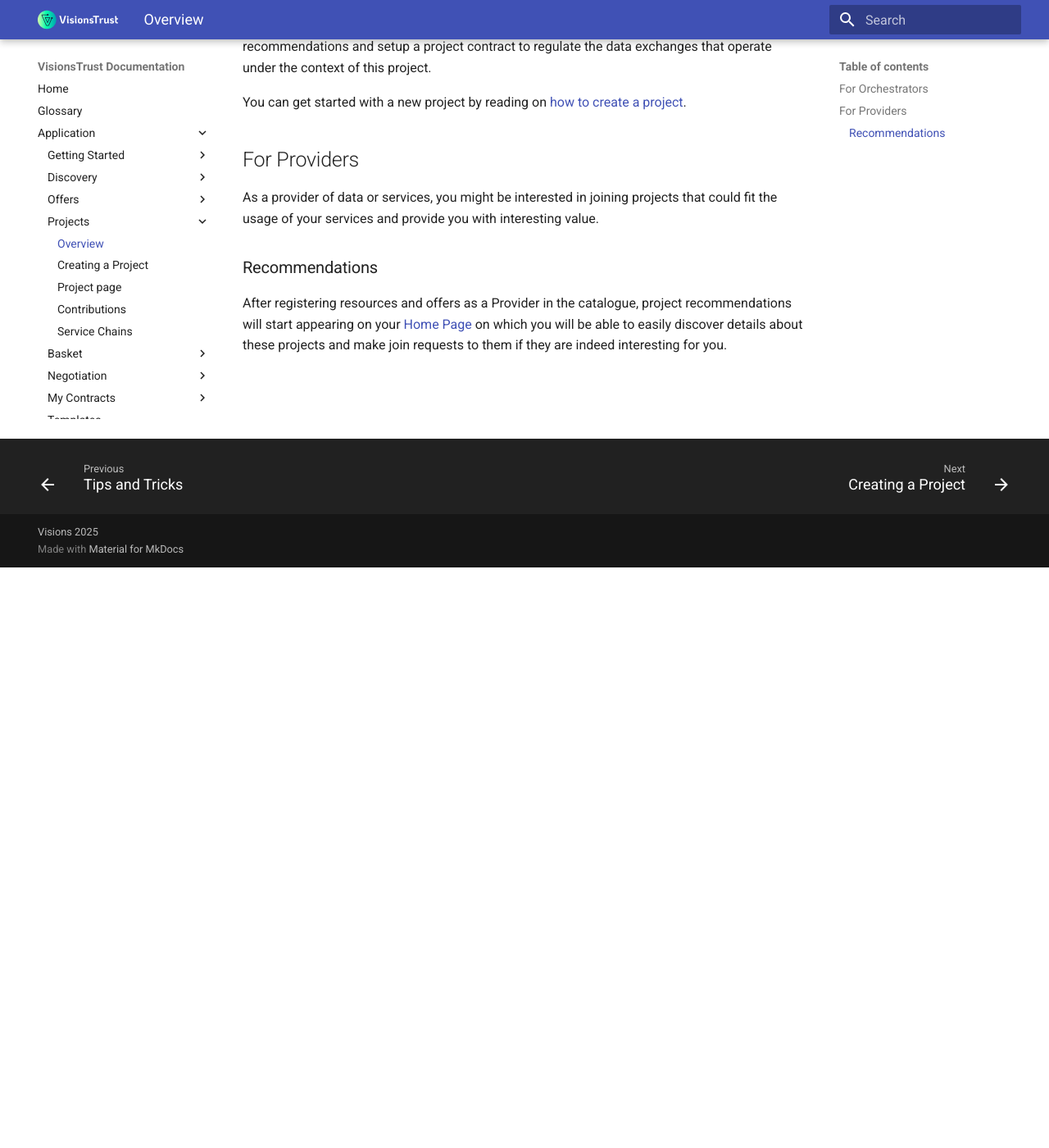
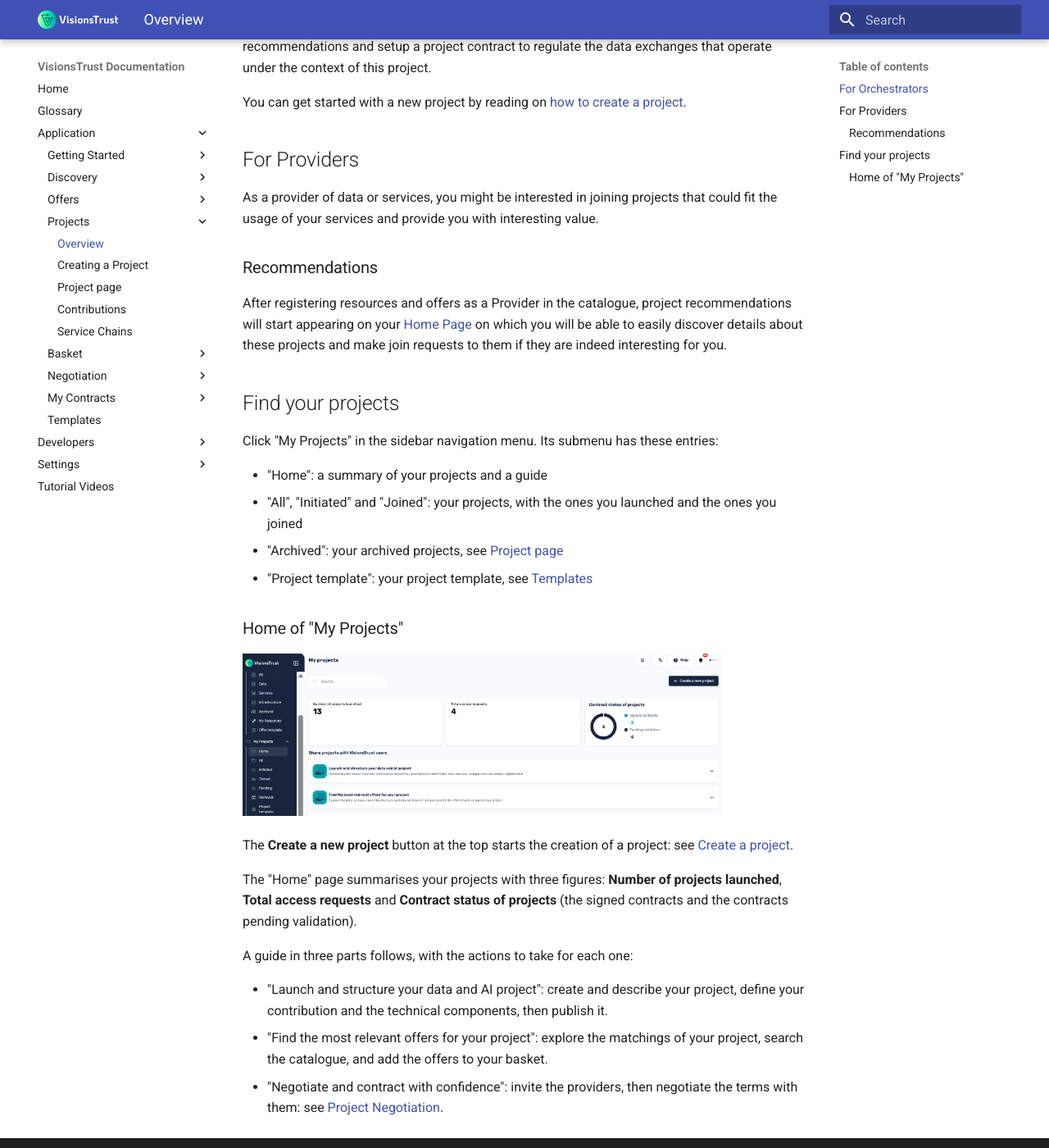
Before and after one commit to VisionsOfficial/visionstrust-docs, an MkDocs documentation site: the page built from docs/application/projects/overview.md, in a window 1280 px wide and 1400 px high, scrolled down 708 px. Shown: the whole window at 82% size. Built offline with MkDocs 1.6.1 and Material for MkDocs 9.7.7, drawn with Linux system fonts in a browser that asks for light colours.

Commit message:
docs: update Projects pages

```diff
--- a/docs/application/projects/overview.md
+++ b/docs/application/projects/overview.md
@@ -16,3 +16,26 @@ As a provider of data or services, you might be interested in joining projects t
 
 ### Recommendations
 After registering resources and offers as a Provider in the catalogue, project recommendations will start appearing on your [Home Page](../dashboard.md) on which you will be able to easily discover details about these projects and make join requests to them if they are indeed interesting for you.
+
+## Find your projects
+
+Click "My Projects" in the sidebar navigation menu. Its submenu has these entries:
+
+- "Home": a summary of your projects and a guide
+- "All", "Initiated" and "Joined": your projects, with the ones you launched and the ones you joined
+- "Archived": your archived projects, see [Project page](./project-settings.md)
+- "Project template": your project template, see [Templates](../templates/overview.md)
+
+### Home of "My Projects"
+
+<p><img src="../../images/my-projects-home.png" alt="The Home page of My Projects" width="85%"></p>
+
+The **Create a new project** button at the top starts the creation of a project: see [Create a project](./creating-a-project.md).
+
+The "Home" page summarises your projects with three figures: **Number of projects launched**, **Total access requests** and **Contract status of projects** (the signed contracts and the contracts pending validation).
+
+A guide in three parts follows, with the actions to take for each one:
+
+- "Launch and structure your data and AI project": create and describe your project, define your contribution and the technical components, then publish it.
+- "Find the most relevant offers for your project": explore the matchings of your project, search the catalogue, and add the offers to your basket.
+- "Negotiate and contract with confidence": invite the providers, then negotiate the terms with them: see [Project Negotiation](../negotiation/project-negotiation.md).
```
Also changed, not shown: docs/images/archived-offers.png (added).
